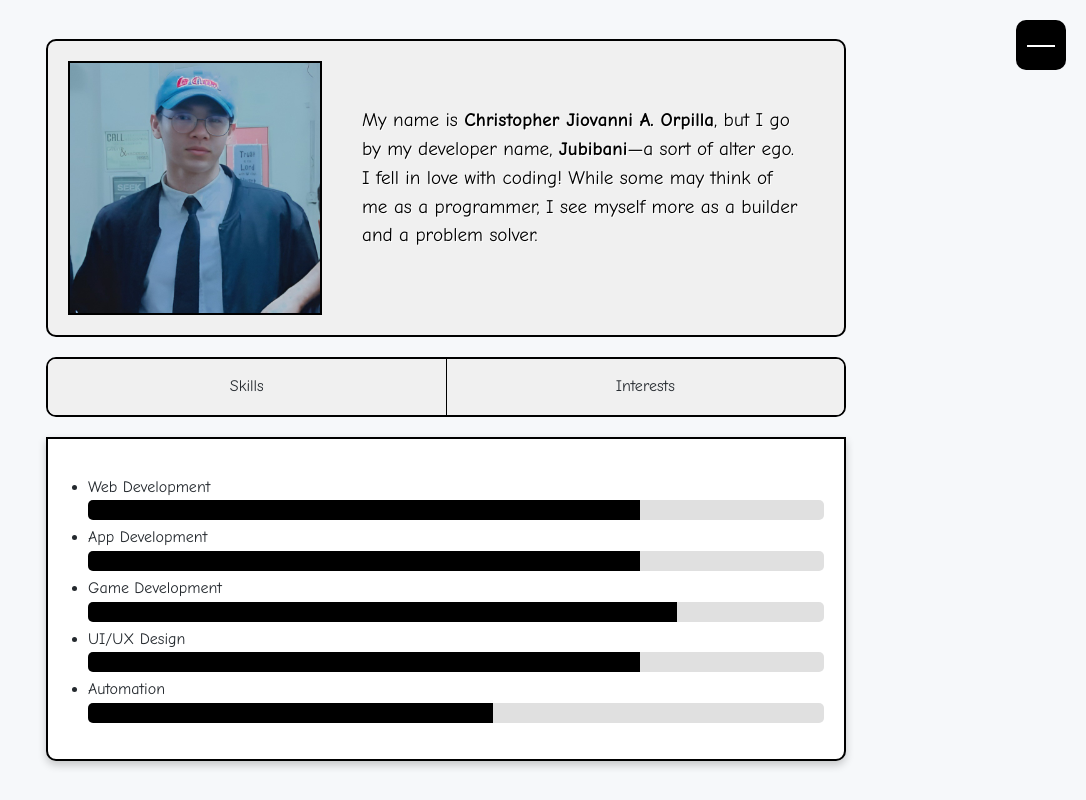
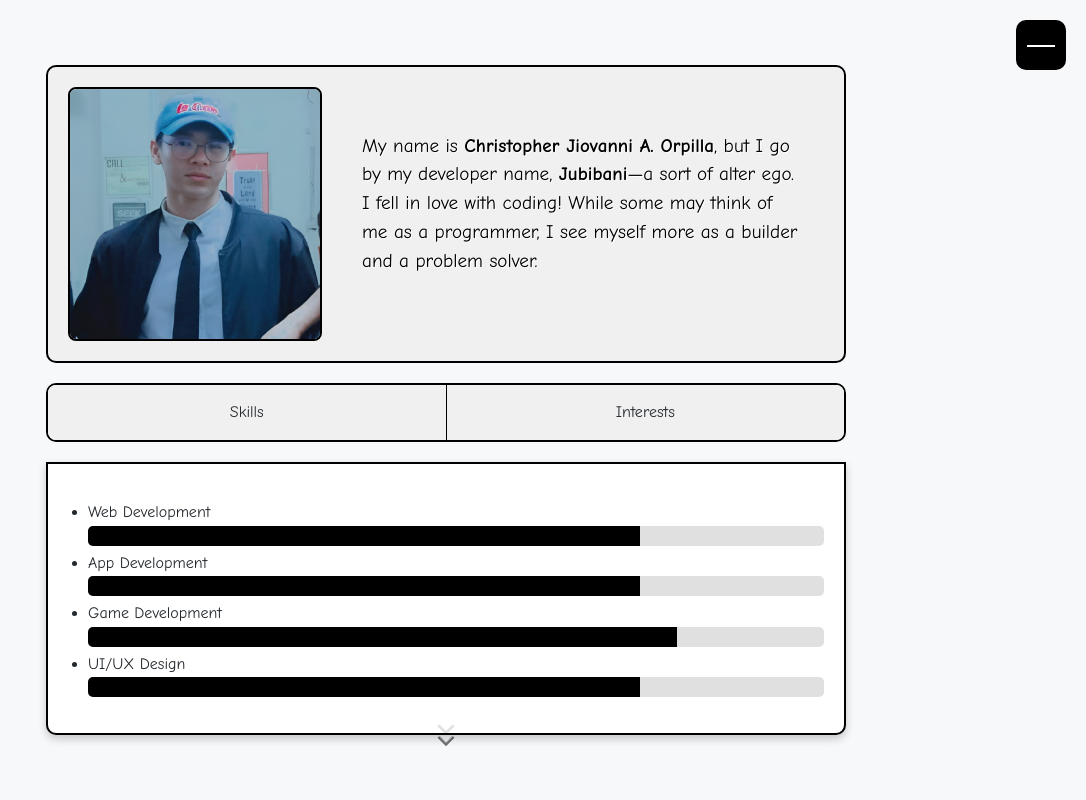
Before and after one commit to Jubibani/Portfolio-Refresh, a plain HTML site: page layout/about.html in a window 1280 px wide. Both pictures are taken after a click on the element "Skills". Shown: the whole page, without its empty margins (194-1280 px from the left). Drawn offline with Linux system fonts and the light colour scheme.

Commit message:
style(skills-tab): add animations and see more button with an arrow icon

```diff
--- a/layout/about.html
+++ b/layout/about.html
@@ -28,42 +28,44 @@
                     <li>
                         <span>Web Development</span>
                         <div class="progress-bar">
-                            <div class="progress" style="width: 75%;"></div>
+                            <div class="progress" data-width="75%"></div>  <!-- Removed inline width -->
                         </div>
                     </li>
                     <li>
                         <span>App Development</span>
                         <div class="progress-bar">
-                            <div class="progress" style="width: 75%;"></div>
+                            <div class="progress" data-width="75%"></div>
                         </div>
                     </li>
                     <li>
                         <span>Game Development</span>
                         <div class="progress-bar">
-                            <div class="progress" style="width: 80%;"></div>
+                            <div class="progress" data-width="80%"></div>
                         </div>
                     </li>
                     <li>
                         <span>UI/UX Design</span>
                         <div class="progress-bar">
-                            <div class="progress" style="width: 75%;"></div>
+                            <div class="progress" data-width="75%"></div>
                         </div>
                     </li>
-                    <li>
-                        <span>Automation</span>
-                        <div class="progress-bar">
-                            <div class="progress" style="width: 55%;"></div>
-                        </div>
-                    </li>
+
                 </ul>
             </div>
             <div id="interests" class="tab-content" style="display: none;">
                 <h2>Interests</h2>
                 <p>In my free time, I enjoy exploring new technologies, working on personal projects, and contributing to open-source initiatives.</p>
             </div>
+            <div class="arrow" role="button" tabindex="0" aria-label="Scroll down">
+                <span></span>
+                <span></span>
+                <span></span>
+            </div>
+
         </section>
+
     </main>
     <script src="../script.js"></script>
-    <script src="../tabs.js"></script> <!-- Link to the tabs JavaScript -->
+    <script src="../tabs.js"></script>
 </body>
 </html>
--- a/script.js
+++ b/script.js
@@ -82,4 +82,7 @@
         // Hide the portfolio or redirect
         window.location.href = 'index.html'; // Redirect to the main page or hide the portfolio
     });
+
+
+
 });
--- a/style.css
+++ b/style.css
@@ -5,6 +5,7 @@ body {
     line-height: 1.6;
     background-color: #f6f8fa; /* Light background similar to GitHub */
     color: #24292e; /* Dark text color */
+    overflow: hidden; /* Hide the scrollbar */
 }
 
 .hero-title {
@@ -81,6 +82,13 @@ main {
     align-items: center;
     height: 100vh;
     overflow: auto; /* Allow scrolling within the main content if needed */
+    overflow-y: scroll; /* Allow vertical scrolling */
+    -ms-overflow-style: none; /* Hide scrollbar in Internet Explorer and Edge */
+    scrollbar-width: none; /* Hide scrollbar in Firefox */
+}
+
+main::-webkit-scrollbar {
+    display: none; /* Hide scrollbar in Chrome, Safari, and Opera */
 }
 
 .hero {
@@ -396,9 +404,11 @@ main {
 .about-me-image {
     width: 250px; /* Set a width for the image */
     height: auto; /* Maintain aspect ratio */
-    border: 2px solid #000; /* Black border around the image */
+    border: 2px solid black ; /* Black border around the image */
     filter: none; /* Keep the image in color */
     margin-right: 20px; /* Space between text and image */
+    border-radius: 8px;
+
 }
 
 .about-me-desc {
@@ -445,16 +455,84 @@ main {
     font-family: 'Comic Sans MS', cursive, sans-serif; /* Use the same font */
 }
 
+
 .progress-bar {
-    background-color: #e0e0e0; /* Light gray background for the progress bar */
-    border-radius: 5px; /* Rounded corners */
-    overflow: hidden; /* Hide overflow */
-    height: 20px; /* Height of the progress bar */
-    width: 100%; /* Full width */
+    background-color: #e0e0e0; /* Background color */
+    border-radius: 5px;
+    overflow: hidden;
+    height: 20px;
+    width: 100%;
 }
 
 .progress {
-    background-color: #000000; /* Blue color for the progress */
-    height: 100%; /* Full height */
-    transition: width 0.3s ease; /* Smooth transition for width change */
+    background-color: #000000; /* Progress color */
+    height: 100%;
+    width: 0; /* Start from 0 */
 }
+
+.interests-list {
+    list-style-type: none; /* Remove bullet points */
+    padding: 0; /* Remove padding */
+    display: flex; /* Use flexbox for layout */
+    flex-wrap: wrap; /* Allow items to wrap to the next line */
+    justify-content: space-around; /* Space items evenly */
+}
+
+.interests-list li {
+    margin: 15px; /* Space between interests */
+    display: flex; /* Use flexbox for icon and text */
+    align-items: center; /* Center align items */
+    font-family: 'Comic Sans MS', cursive, sans-serif; /* Use the same font */
+}
+
+.interest-icon {
+    width: 40px; /* Set a fixed width for icons */
+    height: 40px; /* Set a fixed height for icons */
+    margin-right: 10px; /* Space between icon and text */
+}
+
+.arrow {
+    position: absolute; /* Use absolute positioning */
+    bottom: 0px; /* Position it 20px from the bottom */
+    left: 50%; /* Center it horizontally */
+    transform: translateX(-50%)  scale(0.5); /* Adjust for centering */
+    cursor: pointer; /* Change cursor to pointer */
+    transition: transform 0.2s; /* Smooth transition for hover effect */
+}
+
+.arrow:hover {
+    transform: translateX(-50%) scale(1.1); /* Slightly enlarge on hover */
+}
+
+.arrow span {
+    display: block;
+    width: 1.5vw;
+    height: 1.5vw;
+    border-bottom: 5px solid black;
+    border-right: 5px solid black;
+    transform: rotate(45deg);
+    margin: -10px;
+    animation: animate 2s infinite;
+}
+
+.arrow span:nth-child(2) {
+    animation-delay: -0.2s;
+}
+
+.arrow span:nth-child(3) {
+    animation-delay: -0.4s;
+}
+
+@keyframes animate {
+    0% {
+        opacity: 0;
+        transform: rotate(45deg) translate(-20px, -20px);
+    }
+    50% {
+        opacity: 1;
+    }
+    100% {
+        opacity: 0;
+        transform: rotate(45deg) translate(20px, 20px);
+    }
+}
--- a/tabs.js
+++ b/tabs.js
@@ -4,19 +4,66 @@ function openTab(evt, tabName) {
     // Hide all tab content
     tabcontent = document.getElementsByClassName("tab-content");
     for (i = 0; i < tabcontent.length; i++) {
-        tabcontent[i].style.maxHeight = null; // Reset max-height
-        tabcontent[i].style.display = "none"; // Hide the content
+        tabcontent[i].style.maxHeight = null;
+        tabcontent[i].style.display = "none";
     }
 
     // Remove the active class from all tabs
     tablinks = document.getElementsByClassName("tab");
     for (i = 0; i < tablinks.length; i++) {
-        tablinks[i].className = tablinks[i].className.replace(" active", "");
+        tablinks[i].classList.remove("active");
     }
 
-    // Show the current tab and add an "active" class to the button that opened the tab
+    // Show the selected tab
     var currentTab = document.getElementById(tabName);
-    currentTab.style.display = "block"; // Show the content
-    currentTab.style.maxHeight = currentTab.scrollHeight + "px"; // Set max-height to the scroll height
-    evt.currentTarget.className += " active"; // Add active class to the clicked tab
+    currentTab.style.display = "block";
+    currentTab.style.maxHeight = currentTab.scrollHeight + "px";
+    evt.currentTarget.classList.add("active");
+
+    // Reset and animate progress bars when switching to "Skills" tab
+    if (tabName === "skills") {
+        resetProgressBars();  // Reset progress bars
+        setTimeout(() => {
+            animateProgressBars();  // Animate after reset
+        }, 200); // Small delay for smooth effect
+
+        // Show arrow when skills tab is active
+        const arrow = document.querySelector('.arrow'); // Ensure you select the arrow element
+        arrow.style.display = 'block'; // Show arrow
+    } else {
+        const arrow = document.querySelector('.arrow'); // Ensure you select the arrow element
+        arrow.style.display = 'none'; // Hide arrow for other tabs
+    }
 }
+
+//  Function to animate progress bars
+function animateProgressBars() {
+    const progressBars = document.querySelectorAll(".progress");
+
+    progressBars.forEach(progress => {
+        let finalWidth = progress.getAttribute("data-width"); // Get target width
+        progress.style.transition = "width 1.5s ease-in-out"; // Smooth animation
+
+        // Apply final width
+        setTimeout(() => {
+            progress.style.width = finalWidth;
+        }, 200);
+    });
+}
+
+//  Function to reset progress bars before animation
+function resetProgressBars() {
+    const progressBars = document.querySelectorAll(".progress");
+
+    progressBars.forEach(progress => {
+        progress.style.transition = "none"; // Disable transition for instant reset
+        progress.style.width = "0"; // Reset width
+    });
+}
+
+// Call animation on page load (if skills tab is active)
+document.addEventListener("DOMContentLoaded", () => {
+    if (document.getElementById("skills").style.display === "block") {
+        animateProgressBars();
+    }
+});
```
